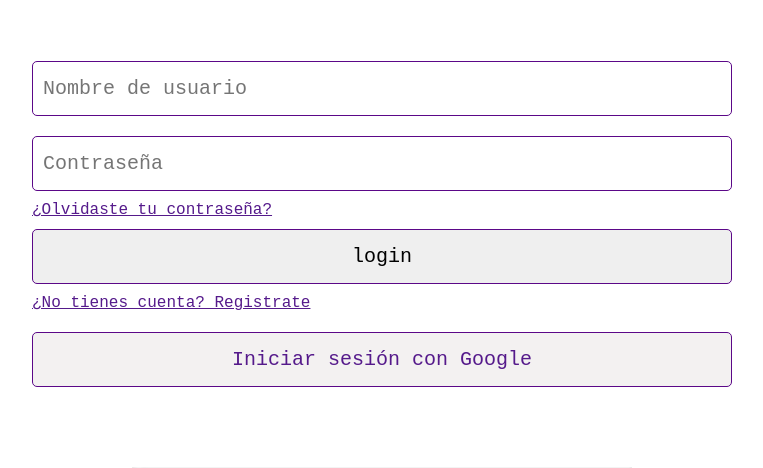
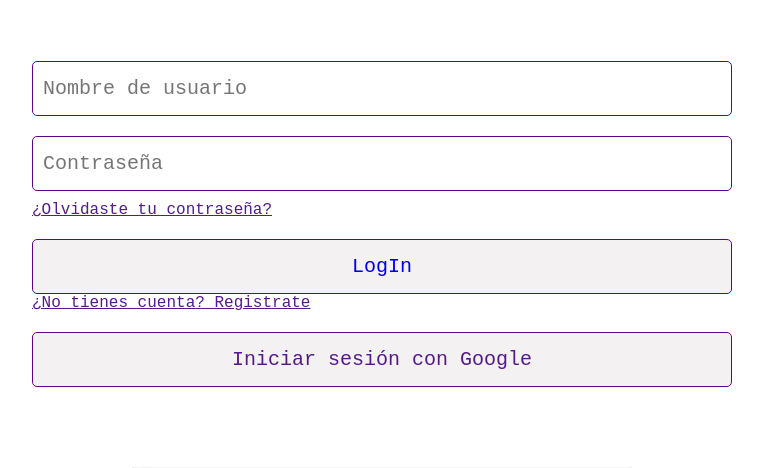
Before and after one commit to Jean-Marc-NH/Nasa-hackaton-2023, a Flask app: page / in a window 1280 px wide. Shown: the part 350-818 px from the top of the page, without its empty margins (258-1021 px from the left). Run offline with Flask 3, Linux system fonts and the light colour scheme.

Commit message:
Add files via upload

```diff
--- a/templates/index.html
+++ b/templates/index.html
@@ -24,7 +24,7 @@
                 <input type="text" name="username" placeholder="Nombre de usuario">
                 <input type="password" name="password" placeholder="Contraseña">
                 <a href="">¿Olvidaste tu contraseña?</a>
-                <input type="submit" class="bt" value="login">
+                <a href="main-page" class="btn google">LogIn</a>
             </form>
             <a href="">¿No tienes cuenta? Registrate</a>
             <a class="google bt" href="">Iniciar sesión con Google</a>
--- a/templates/main-page.html
+++ b/templates/main-page.html
@@ -88,7 +88,7 @@ enable-ga="false"
                                 />
 
                                 <span class="nav-item-text">
-                                    <a href="perfil.html">Me</a>
+                                    <a href="home">Me</a>
                                 </span>
                             </div>
                         </li>
```
